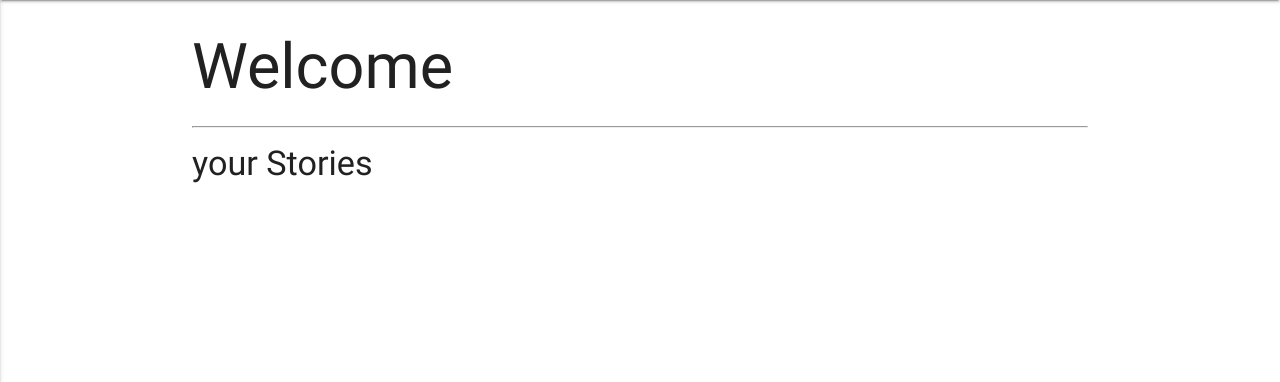
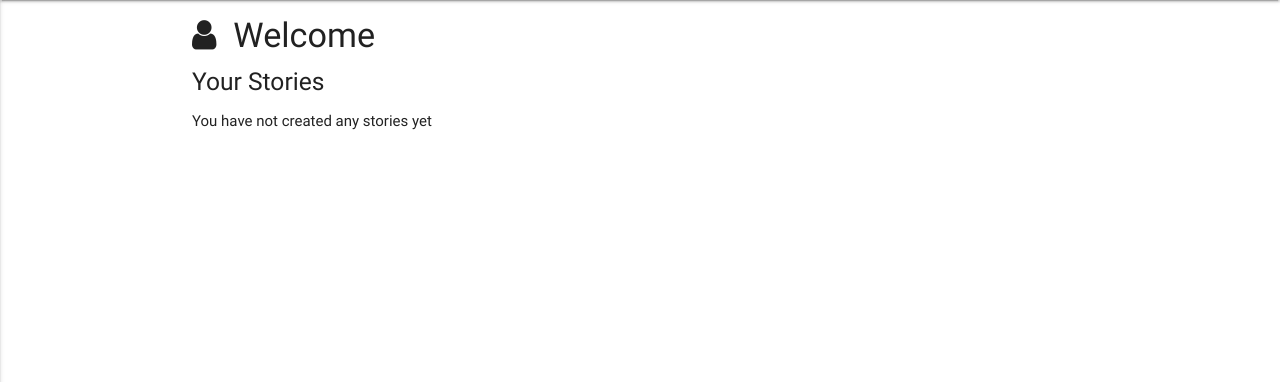
Before and after one commit to bongomin/Share-Story-app, a Node server app: page /dashboard in a window 1280 px wide. Shown: the part 64-446 px from the top of the page. Run offline with Node 20, Linux system fonts and the light colour scheme; the visitor is signed in with stand-in values (Sample User, id 1); data that the repository does not hold is empty; some libraries are stand-ins or nearby versions.

Commit message:
feat(created dashboard view in th index/dashboard) : created the dashboard Gui and Created the Endpoint that fetches stories from the stories schema
- imported the stories Model into the dashboard/index file

```diff
--- a/public/stylesheets/style.css
+++ b/public/stylesheets/style.css
@@ -20,3 +20,9 @@
   .story-text{
     height: 130px;
   }
+  .dash-status{
+    text-transform: capitalize;
+  }
+  #delete-form{
+    display: inline;
+  }
--- a/routes/index.js
+++ b/routes/index.js
@@ -1,6 +1,9 @@
 var express = require('express');
-const {ensureAuthenticated ,ensureGuest} = require('../helpers/auth');
+var {ensureAuthenticated ,ensureGuest} = require('../helpers/auth');
+var mongoose = require('mongoose');
 var router = express.Router();
+var Story = mongoose.model('stories');
+var User = mongoose.model('users');
 
 /* GET home page. */
 router.get('/',ensureGuest, (req, res) => {
@@ -8,8 +11,13 @@ router.get('/',ensureGuest, (req, res) => {
 });
 
 /* GET DashBoard page. */
-router.get('/dashboard',ensureAuthenticated, (req, res) => {
-  res.render('index/dashboard');
+router.get('/dashboard', ensureAuthenticated, (req, res) => {
+  Story.find({user:req.user.id})
+  .then(stories => {
+    res.render('index/dashboard', {
+      stories: stories
+    });
+  });
 });
 
 module.exports = router;
--- a/views/index/dashboard.hbs
+++ b/views/index/dashboard.hbs
@@ -1,3 +1,33 @@
-<h1>Welcome {{user.firstName}}</h1>
-<hr>
-<h4> your Stories </h4>
+<h4><i class="fa fa-user"></i>&nbsp Welcome {{user.firstName}}</h4>
+<h5>Your Stories</h5>
+{{#if stories}}
+  <table class="striped">
+    <thead>
+      <tr>
+        <th>Title</th>
+        <th>Date</th>
+        <th>Status</th>
+        <th></th>
+      </tr>
+    </thead>
+    <tbody>
+      {{#each stories}}
+        <tr>
+          <td><a href="/stories/show/{{id}}">{{title}}</a></td>
+          <td>{{formatDate data 'MMMM do YYYY'}}</td>
+          <td><span class="dash-status">{{status}}</span></td>
+          <td>
+            <a class="btn blue darken-3 left-align" href="/stories/edit/{{id}}"><i class="fa fa-pencil"></i> Edit</a>
+            <form action="/stories/{{id}}" method="post" id="delete-form">
+              <button type="submit" class="btn red darken-3"> Delete</button>
+            </form>
+          </td>
+          <div class="divider"></div>
+        </tr>
+
+      {{/each}}
+    </tbody>
+  </table>
+{{else}}
+  <p>You have not created any stories yet</p>
+{{/if}}
```
